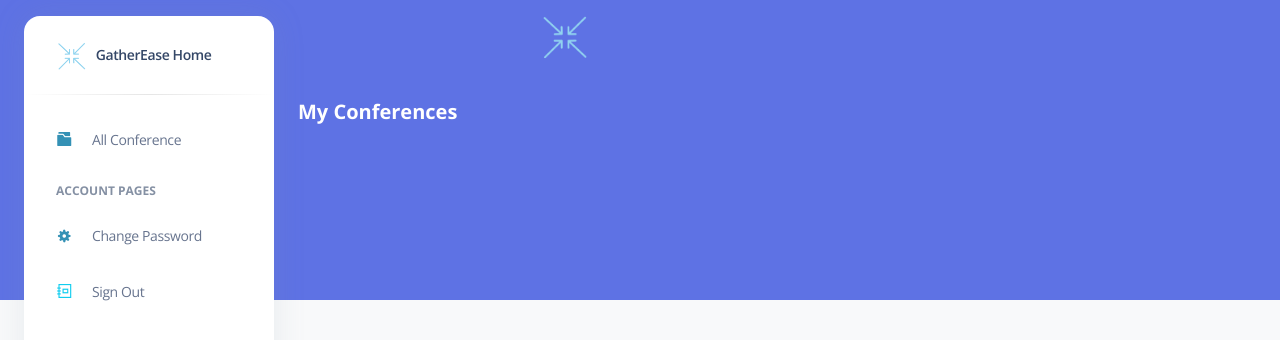
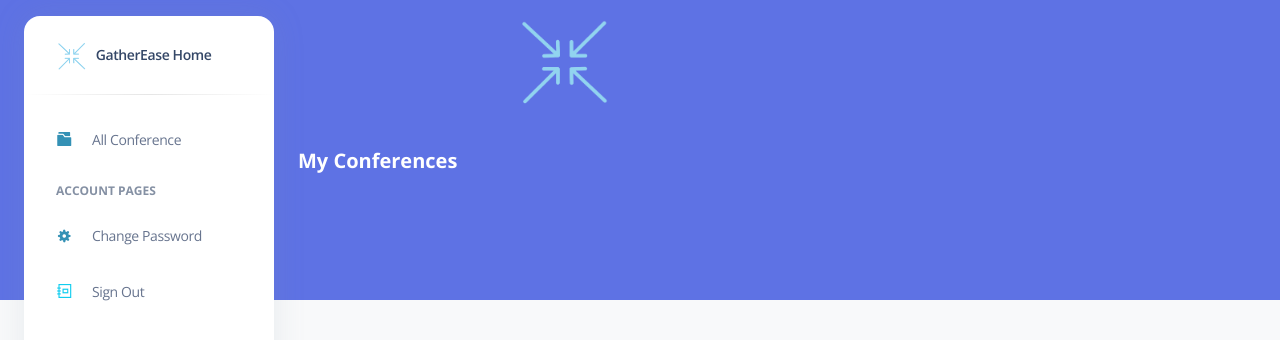
Before and after one commit to frankhsu0611/GatherEase, a Django app: page / in a window 1280 px wide. Shown: the top 340 px of the page. Run offline with Django 4.2, Linux system fonts and the light colour scheme; a user stored in the database is signed in; data comes from the database, SQL or seed files in the repository; both versions use the stored data as it was after the commit; some libraries are stand-ins or nearby versions.

Commit message:
modify front end

```diff
--- a/templates/authentication/sign-in.html
+++ b/templates/authentication/sign-in.html
@@ -45,7 +45,7 @@
                     <img src="{% static 'img/logo.png' %}" alt="Logo" width="200" height="200">
                   </div>
                   <h4 class="font-weight-bolder">Welcome Back!</h4>
-                  <p class="mb-0">Sing In to your account</p>
+                  <p class="mb-0">Sign In to your account</p>
                 </div>
                 <div class="card-body">
                   <form role="form"action="/signin/" method="post">
--- a/templates/authentication/ticket.html
+++ b/templates/authentication/ticket.html
@@ -12,7 +12,11 @@
                 <div class="row">
                   <div class="col-8">
                     <div class="numbers">
-                      <p class="text-sm mb-0 text-uppercase font-weight-bold">ID Number</p>
+                      <p class="text-sm mb-0 text-uppercase font-weight-bold">Paper ID</p>
+                      <h5 class="font-weight-bolder">
+                        {{ userProfile.identifier }}
+                      </h5>
+                      <p class="text-sm mb-0 text-uppercase font-weight-bold">Email</p>
                       <h5 class="font-weight-bolder">
                         {{ user.username }}
                       </h5>
--- a/templates/conferenceBase.html
+++ b/templates/conferenceBase.html
@@ -78,24 +78,32 @@
   </aside>
   <main class="main-content position-relative border-radius-lg ">
     <!-- Navbar -->
-    <nav class="navbar navbar-main navbar-expand-lg px-0 mx-4 shadow-none border-radius-xl " id="navbarBlur" data-scroll="false">
+    <nav class="navbar navbar-main navbar-expand-lg px-0 mx-4 shadow-none border-radius-xl" id="navbarBlur" data-scroll="false">
       <div class="container-fluid py-1 px-3">
-        <nav aria-label="breadcrumb">
-          <div class="logo-container" style="display: flex; justify-content: center; align-items: center;">
-            <img src="{% static 'img/logo1.png' %}" alt="GatherEase Logo" style="max-width: 10%; max-height: 10%;">
+          <div class="row align-items-center">
+              <!-- Logo Section -->
+              <div class="col text-center">
+                  <div class="logo-container">
+                    <img src="{% static 'img/logo1.png' %}" alt="GatherEase Logo" style="max-width: 20%; max-height: 20%;">
                   </div>
-        </nav>
+              </div>
+
+              <!-- Navbar Section -->
+              <div class="col-auto">
                   <div class="collapse navbar-collapse mt-sm-0 mt-2 me-md-0 me-sm-4" id="navbar">
                       <ul class="navbar-nav">
                           <li class="nav-item d-xl-none ps-3 d-flex align-items-center">
                               <a href="javascript:;" class="nav-link text-white p-0" id="iconNavbarSidenav">
-                <div class="sidenav-toggler-inner">
+                                  <div class="sidenav-toggler-inner" style="transform: scale(1.5);">
                                       <i class="sidenav-toggler-line bg-white"></i>
                                       <i class="sidenav-toggler-line bg-white"></i>
                                       <i class="sidenav-toggler-line bg-white"></i>
                                   </div>
                               </a>
+                          </li>
                       </ul>
+                  </div>
+              </div>
           </div>
       </div>
     </nav>
```
Also changed, not shown: templates/ticketBase.html (+14 -6 lines), db.sqlite3, media/proceedings/1正面.PNG (added), media/program/1背面.PNG (added), 1 other file. Lines whose indentation alone changed are shown as unchanged.
